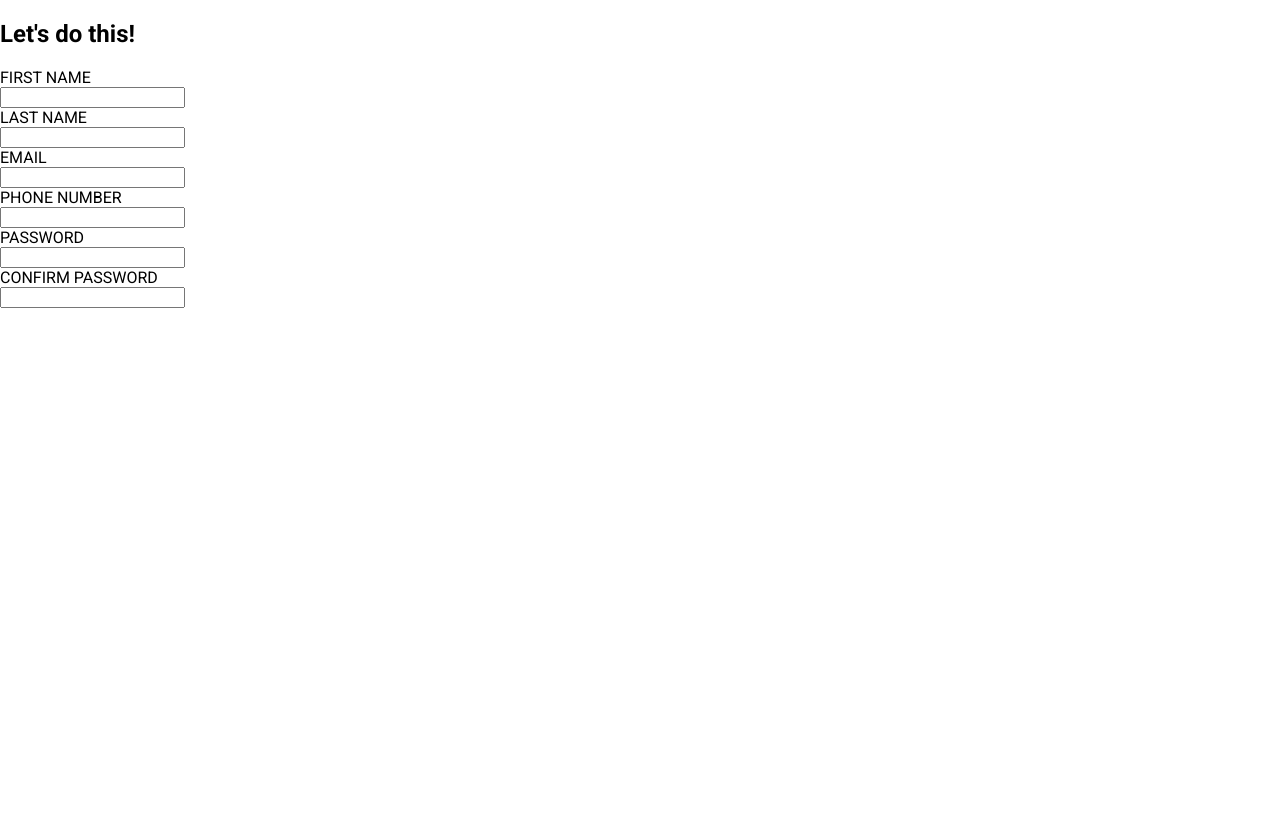
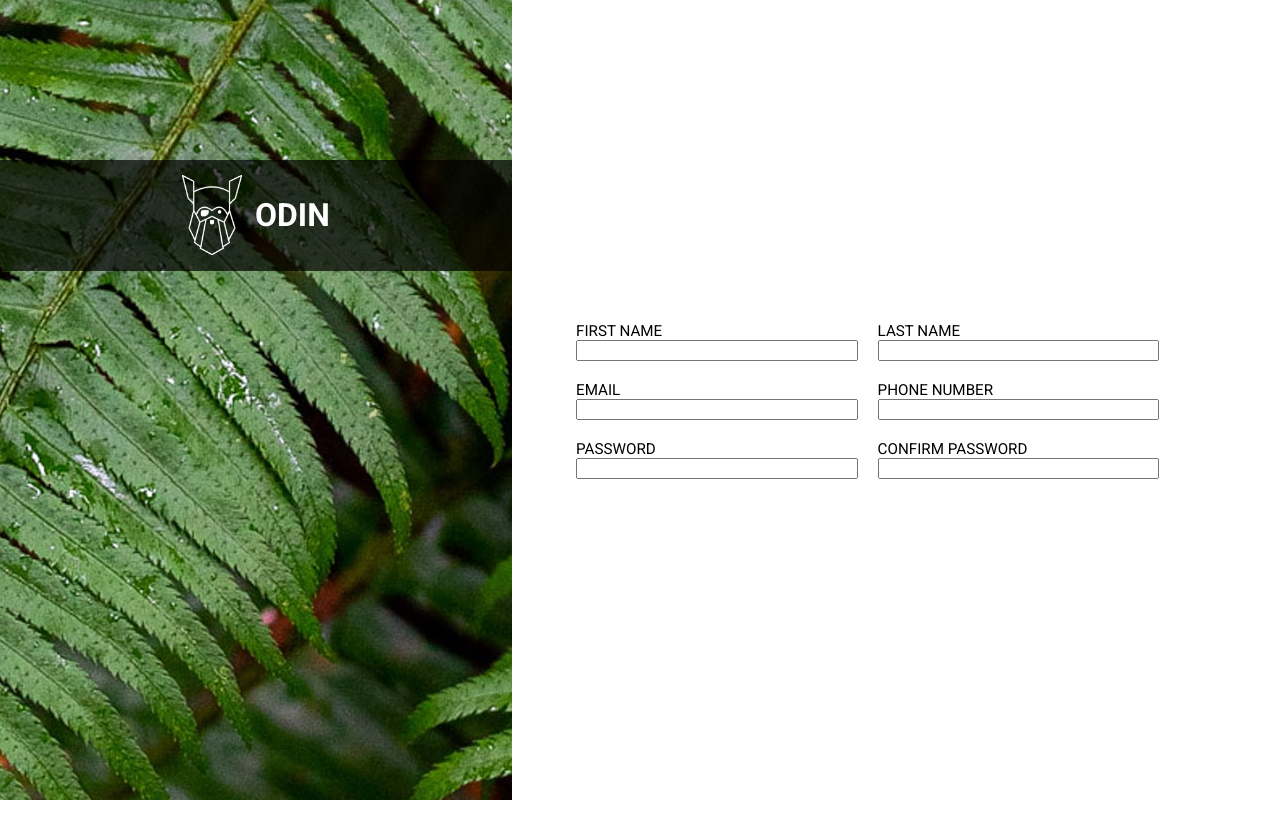
Before and after one commit to NikolaGedovic/Sign-Up_Form, a plain HTML site: page index.html in a window 1280 px wide. Drawn offline with Linux system fonts and the light colour scheme.

Commit message:
structuring the form with a picture on the left

```diff
--- a/index.html
+++ b/index.html
@@ -15,46 +15,58 @@
     />
   </head>
   <body>
-    <div class="form-container">
-      <div><h2>Let's do this!</h2></div>
-      <div>
-        <form action="#" method="post">
-          <label for="first-name">FIRST NAME</label><br />
-          <input type="text" id="first-name" name="first-name" required /><br />
-
-          <label for="last-name">LAST NAME</label><br />
-          <input type="text" id="last-name" name="last-name" required /><br />
-        </form>
+    <!-- Left Side -->
+    <div class="content">
+      <div class="picture">
+        <div class="logo">
+          <img class="head" src="odin-logo.png" alt="odin-logo" />
+          <h1 class="logo-txt">ODIN</h1>
+        </div>
       </div>
 
-      <div>
+      <!-- Right Side -->
+      <div class="right-side">
+        <div class="dummy-text"></div>
+
         <form action="#">
-          <label for="email">EMAIL</label><br />
-          <input type="email" id="email" name="email" required /><br />
-
-          <label for="phone-number">PHONE NUMBER</label><br />
-          <input
-            type="tel"
-            id="phone-number"
-            name="phone-number"
-            required
-          /><br />
-        </form>
+          <div class="form">
+            <div class="input">
+              <label for="first-name">FIRST NAME</label>
+              <input type="text" name="first-name" id="first-name" required />
             </div>
 
-      <div>
-        <form action="#">
-          <label for="password">PASSWORD</label><br />
-          <input type="password" id="password" name="password" required /><br />
+            <div class="input">
+              <label for="last-name">LAST NAME</label>
+              <input type="text" name="last-name" id="last-name" required />
+            </div>
 
-          <label for="confirm-password">CONFIRM PASSWORD</label><br />
+            <div class="input">
+              <label for="email">EMAIL</label>
+              <input type="email" name="email" id="email" required />
+            </div>
+
+            <div class="input">
+              <label for="phone-num">PHONE NUMBER</label>
+              <input type="tel" name="phone-num" id="phone-num" required />
+            </div>
+
+            <div class="input">
+              <label for="password">PASSWORD</label>
+              <input type="password" name="password" id="password" required />
+            </div>
+
+            <div class="input">
+              <label for="confirm-password">CONFIRM PASSWORD</label>
               <input
                 type="password"
+                name="confirm-password"
                 id="confirm-password"
-            name="confirm-password"
                 required
-          /><br />
+              />
+            </div>
+          </div>
         </form>
+        <div class="log-in"></div>
       </div>
     </div>
   </body>
--- a/style.css
+++ b/style.css
@@ -1,3 +1,5 @@
+:root {}
+
 * {
   box-sizing: border-box;
 }
@@ -10,3 +12,70 @@ body {
   margin: 0;
   font-family: 'Roboto', sans-serif;
 }
+
+.content,
+.logo {
+  display: flex;
+  flex-flow: row wrap;
+}
+
+.content {
+  width: 100vw;
+  height: 100vh;
+}
+
+
+/* PICTURE */
+
+.picture {
+  background-image: url(leaf-img.jpg);
+  width: 40vw;
+  background-position: center;
+  background-size: auto;
+  background-repeat: no-repeat;
+}
+
+.logo {
+  height: auto;
+  position: relative;
+  top: 20vh;
+  gap: 1vw;
+  padding: 15px 0;
+  justify-content: center;
+  align-items: center;
+  background-color: rgba(0, 0, 0, 0.7);
+}
+
+.head {
+  height: 10vh;
+}
+
+.logo-txt {
+  color: white;
+}
+
+/* Right Side Style */
+
+.right-side {
+  display: flex;
+  flex-flow: column nowrap;
+  justify-content: center;
+  width: 60vw;
+  padding-left: 4rem;
+}
+
+/* FORM STYLING */
+.form {
+  display: flex;
+  flex-flow: row wrap;
+  gap: 20px;
+  padding-top: 20px;
+  padding-bottom: 20px;
+}
+
+.input {
+  display: flex;
+  flex-flow: column wrap;
+  width: 40%;
+  font-size: 0.95rem;
+}
```
Also changed, not shown: leaf-img.jpg (added), odin-logo.png (added). Lines whose indentation alone changed are shown as unchanged.
